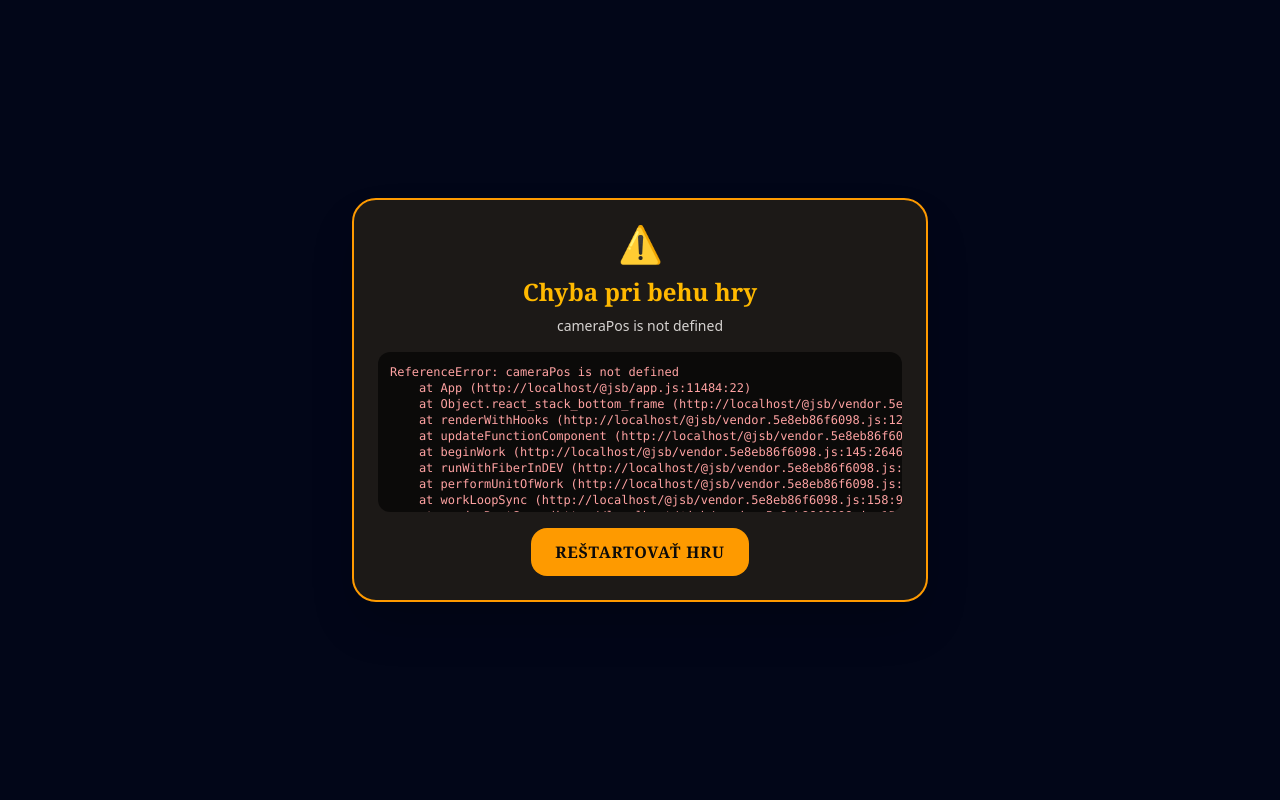
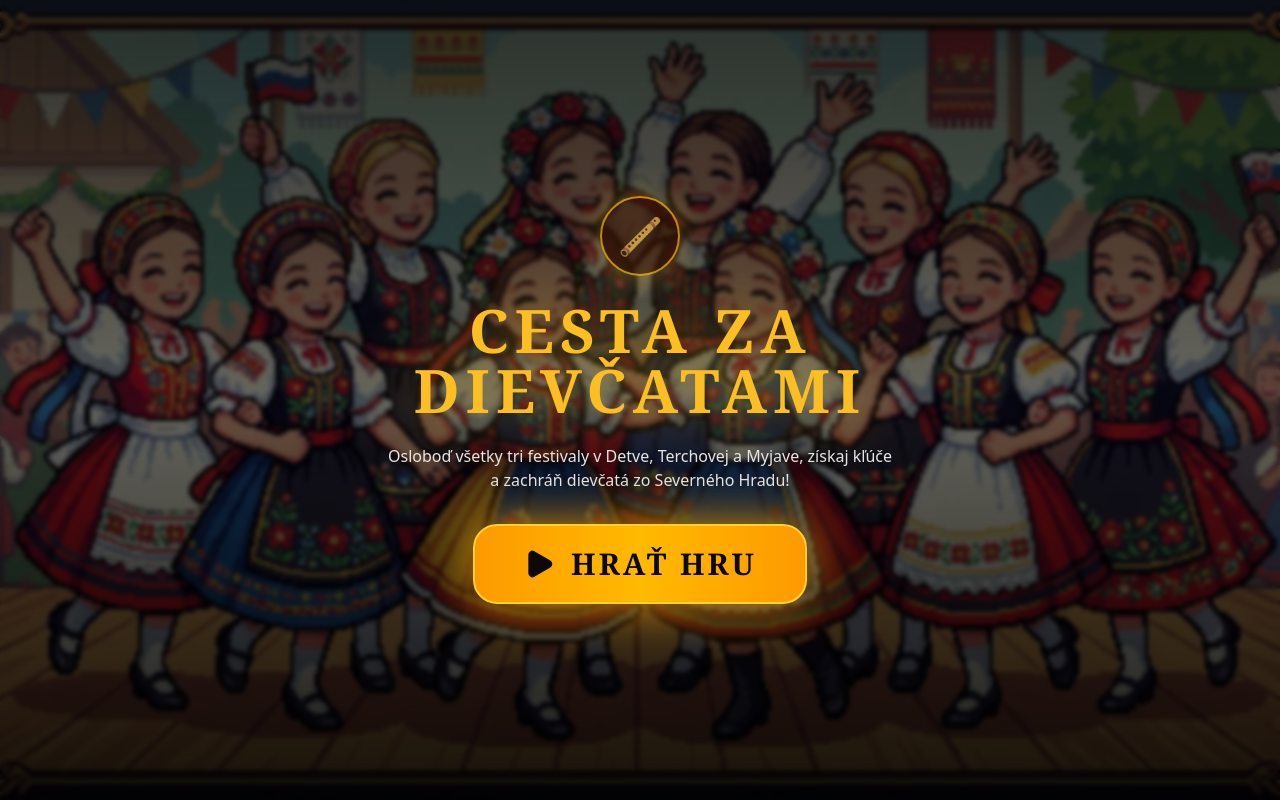
Before and after one commit to krekandev/Hra-, a React (Vite) app: page / in a window 1280 px wide. Built offline with nearby package versions, Linux system fonts and the light colour scheme.

Commit message:
fix: restore missing cameraPos state definition in App.tsx

```diff
--- a/src/App.tsx
+++ b/src/App.tsx
@@ -58,6 +58,9 @@ export default function App() {
   const [showCutscene, setShowCutscene] = useState<boolean>(true);
   const [showHelp, setShowHelp] = useState<boolean>(false);
   const [isMuted, setIsMuted] = useState<boolean>(false);
+
+  // Radar / Minimap coordinates
+  const [cameraPos, setCameraPos] = useState<{ x: number; y: number }>({ x: 580, y: 550 });
 
   // Preload all portrait images in background into browser cache immediately
   useEffect(() => {
```
